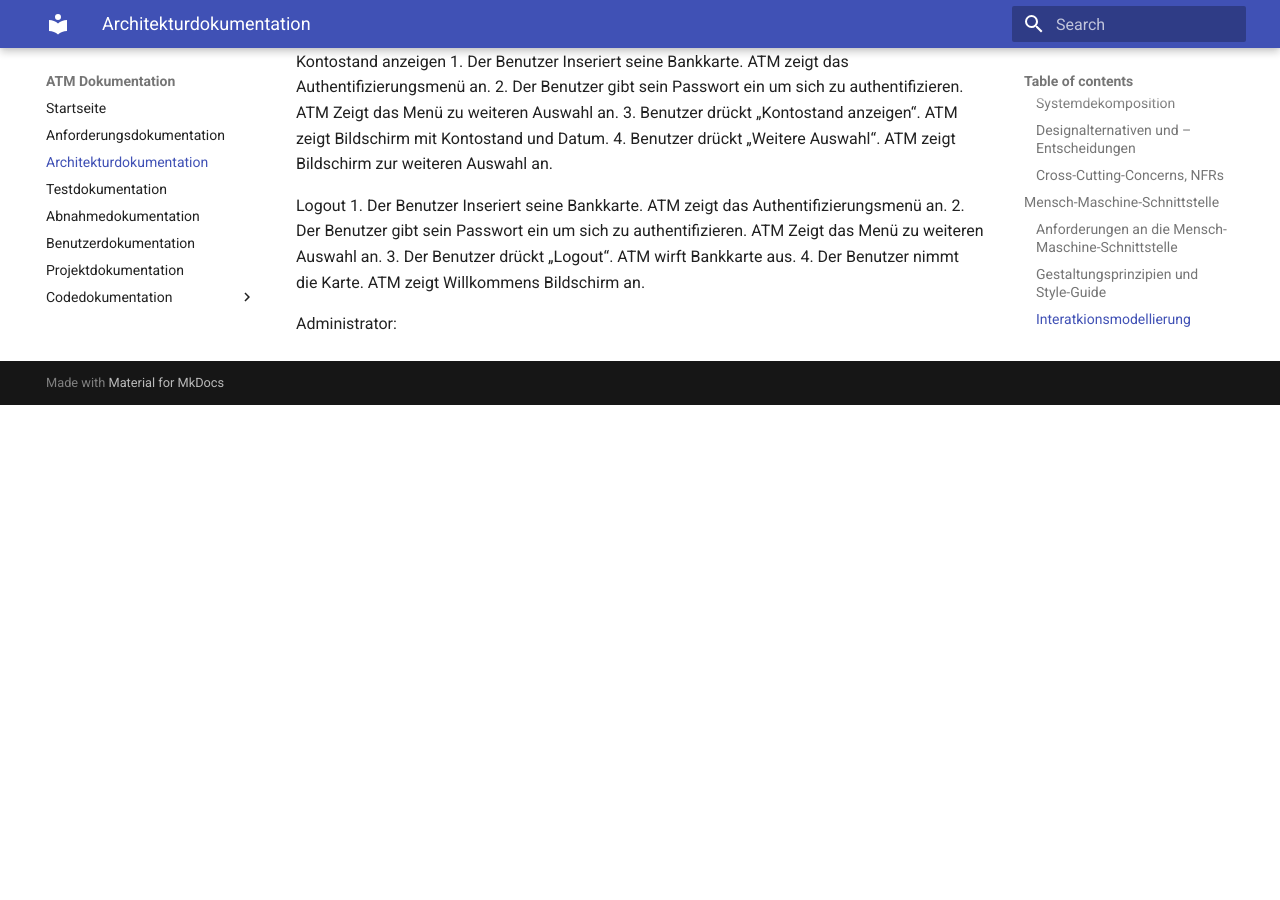
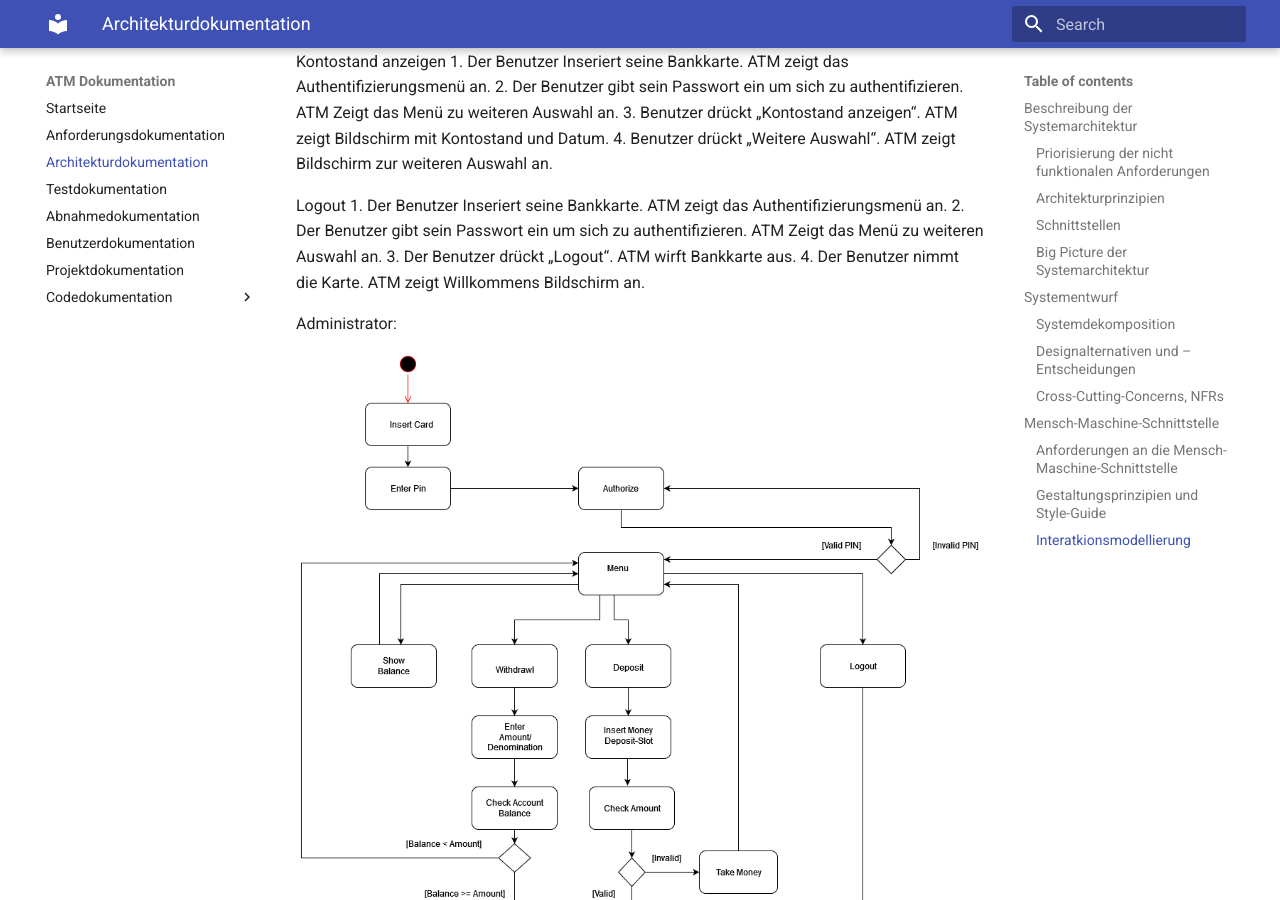
Before and after one commit to Halfpipe-SD/ATM, an MkDocs documentation site: the page built from docs/docs/architecture-docs.md, in a window 1280 px wide and 900 px high, scrolled down 3298 px. Built offline with MkDocs 1.6.1 and Material for MkDocs 9.7.7, drawn with Linux system fonts in a browser that asks for light colours; before the commit the page ends 3703 px from its top, so only the background shows below that.

Commit message:
#13 added IM Diagramm

```diff
--- a/docs/docs/architecture-docs.md
+++ b/docs/docs/architecture-docs.md
@@ -104,3 +104,5 @@ Logout
 
 
 Administrator:
+
+![InterkationsDiagramm](images/InteraktionsDiagramm.png "IM")
```
